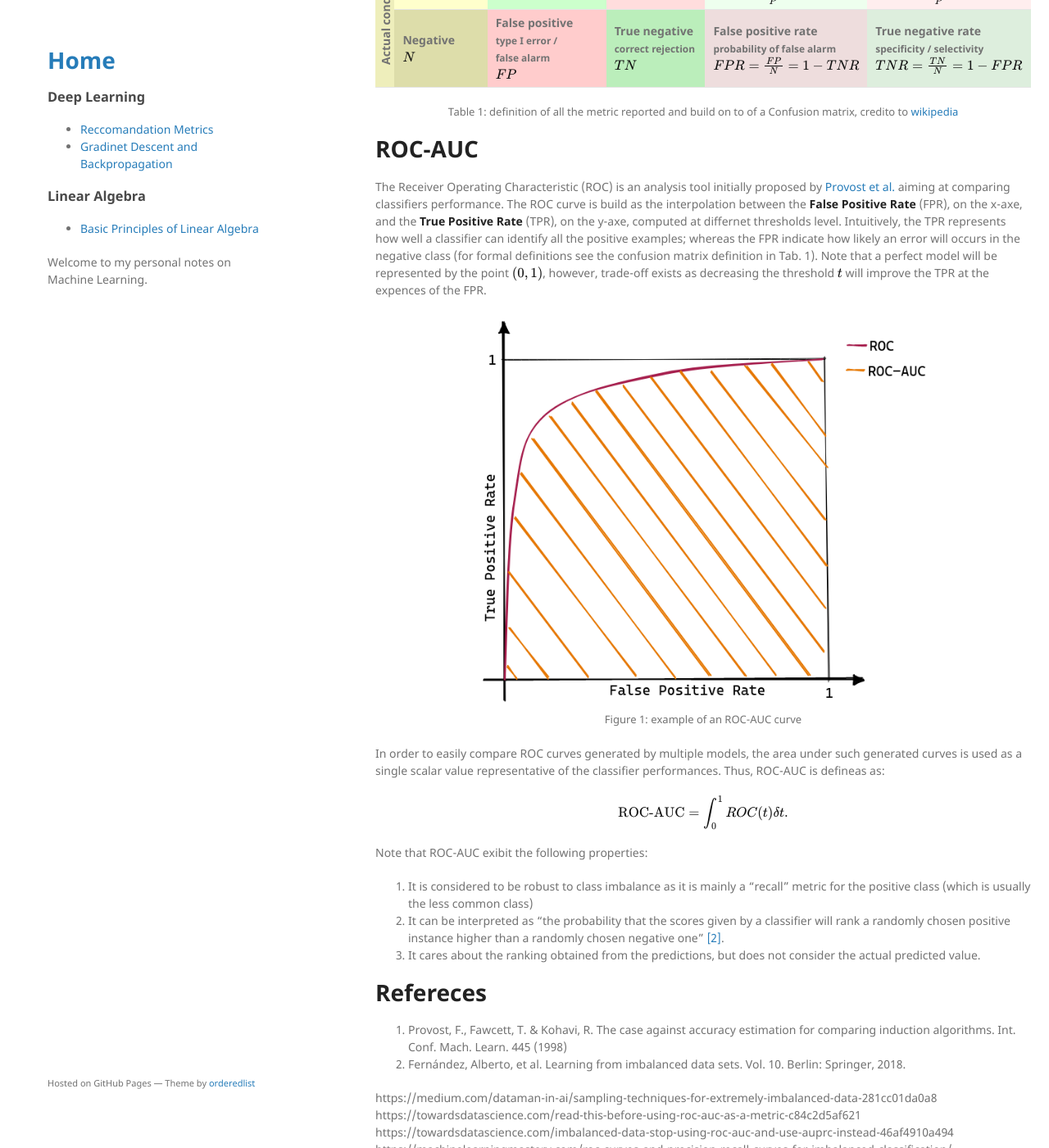
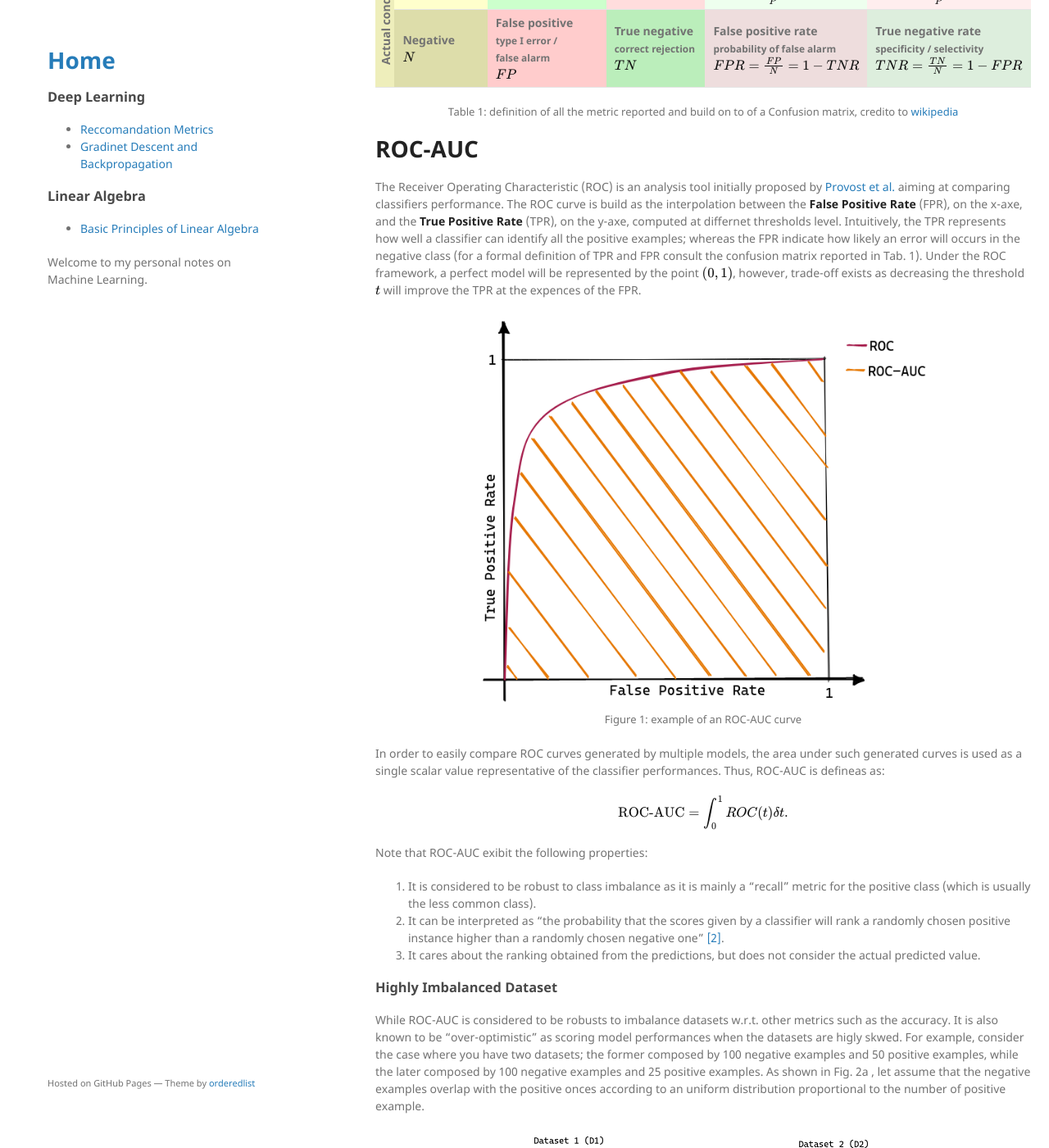
Before and after one commit to andompesta/andompesta.github.io, a Jekyll site: the page built from _posts/2022-07-15-metrics.md, in a window 1280 px wide and 1400 px high, scrolled down 627 px. Shown: the whole window at 82% size. Built offline with Jekyll 4.4.1, drawn with Linux system fonts in a browser that asks for light colours; some of the changed text lies outside the part shown.

Commit message:
add auc figures

```diff
--- a/_posts/2022-07-15-metrics.md
+++ b/_posts/2022-07-15-metrics.md
@@ -69,9 +69,8 @@
 
 The Receiver Operating Characteristic (ROC) is an analysis tool initially proposed by [Provost et al.](#ref:provost) aiming at comparing classifiers performance.
 The ROC curve is build as the interpolation between the **False Positive Rate** (FPR), on the x-axe, and the **True Positive Rate** (TPR), on the y-axe, computed at differnet thresholds level.
-Intuitively, the TPR represents how well a classifier can identify all the positive examples; whereas the FPR indicate how likely an error will occurs in the negative class (for formal definitions see the confusion matrix definition in Tab. 1).
-Note that a perfect model will be represented by the point $(0, 1)$, however, trade-off exists as decreasing the threshold $t$ will improve the TPR at the expences of the FPR.
-
+Intuitively, the TPR represents how well a classifier can identify all the positive examples; whereas the FPR indicate how likely an error will occurs in the negative class (for a formal definition of TPR and FPR consult the confusion matrix reported in Tab. 1).
+Under the ROC framework, a perfect model will be represented by the point $(0, 1)$, however, trade-off exists as decreasing the threshold $t$ will improve the TPR at the expences of the FPR.
 
 <div style="text-align:center;">
     <img src="{{site.baseurl}}/assets/img/metrics/roc-auc.png" style="max-width: 70%">
@@ -86,9 +85,42 @@
 $$
 
 Note that ROC-AUC exibit the following properties:
-  1. It is considered to be robust to class imbalance as it is mainly a "recall" metric for the positive class (which is usually the less common class)
+  1. It is considered to be robust to class imbalance as it is mainly a "recall" metric for the positive class (which is usually the less common class).
   2. It can be interpreted as "the probability that the scores given by a classifier will rank a randomly chosen positive instance higher than a randomly chosen negative one" [[2]](#ref:fernandez).
   3. It cares about the ranking obtained from the predictions, but does not consider the actual predicted value.
+
+### Highly Imbalanced Dataset
+
+While ROC-AUC is considered to be robusts to imbalance datasets w.r.t. other metrics such as the accuracy.
+It is also known to be "over-optimistic" as scoring model performances when the datasets are higly skwed.
+For example, consider the case where you have two datasets; the former composed by 100 negative examples and 50 positive examples, while the later composed by 100 negative examples and 25 positive examples.
+As shown in Fig. 2a , let assume that the negative examples overlap with the positive onces according to an uniform distribution proportional to the number of positive example.
+
+<div style="text-align:center;">
+    <figure>
+        <figure>
+            <img src="{{site.baseurl}}/assets/img/metrics/datasets.png" style="max-width: 90%">
+            <figcaption style="font-size:small;">
+                Figure 2.a: Two datasets with same label distribution but different amount of positive examples. Dataset 1 contains 50 positive examples while Dataset 2 contains only 25 positive examples. In both cases there are 100 negative lables.
+            </figcaption>
+        </figure>
+        <figure>
+            <img src="{{site.baseurl}}/assets/img/metrics/datasets-auc.png" style="max-width: 90%">
+            <figcaption style="font-size:small;">
+                Figure 2.b: ROC-AUC computed on D1 and D2.
+            </figcaption>
+        </figure>
+    </figure>
+</div>
+
+Let try to compute the AUC for both of the datasets:
+  - then for D1, as threshold ($t$) moves from $0$ to $0.5$ the True Positive Rate remains constant to 1; instead for $t > 0.5$ both TPR and FPR decrease linearly since positive and negative examples start to be homogeneusly mixed.
+  - similarly for D2, when $0 \leq t \leq 0.75$ then $TPR = 1$; while for $t>0.75$ TRP and FPR decreases linearnly.
+
+A graphical representatin is provided in Fig 2.b where it is shown how the ROC-AUC of the second dataset is bigger than the first dataset even if the models have actually the same maximum F1-score (maximum F1-score on D1 is achieved with $t=0.5$ while on D2 the best threshold is $t=0.5$).
+Thus, this example demonstrate how the ROC-AUC is fooled by a high skwe on the label distribution.
+
+# Precision-Recall curve
 
 
 
```
Also changed, not shown: assets/img/metrics/datasets-auc.png (added), assets/img/metrics/datasets.png (added).
